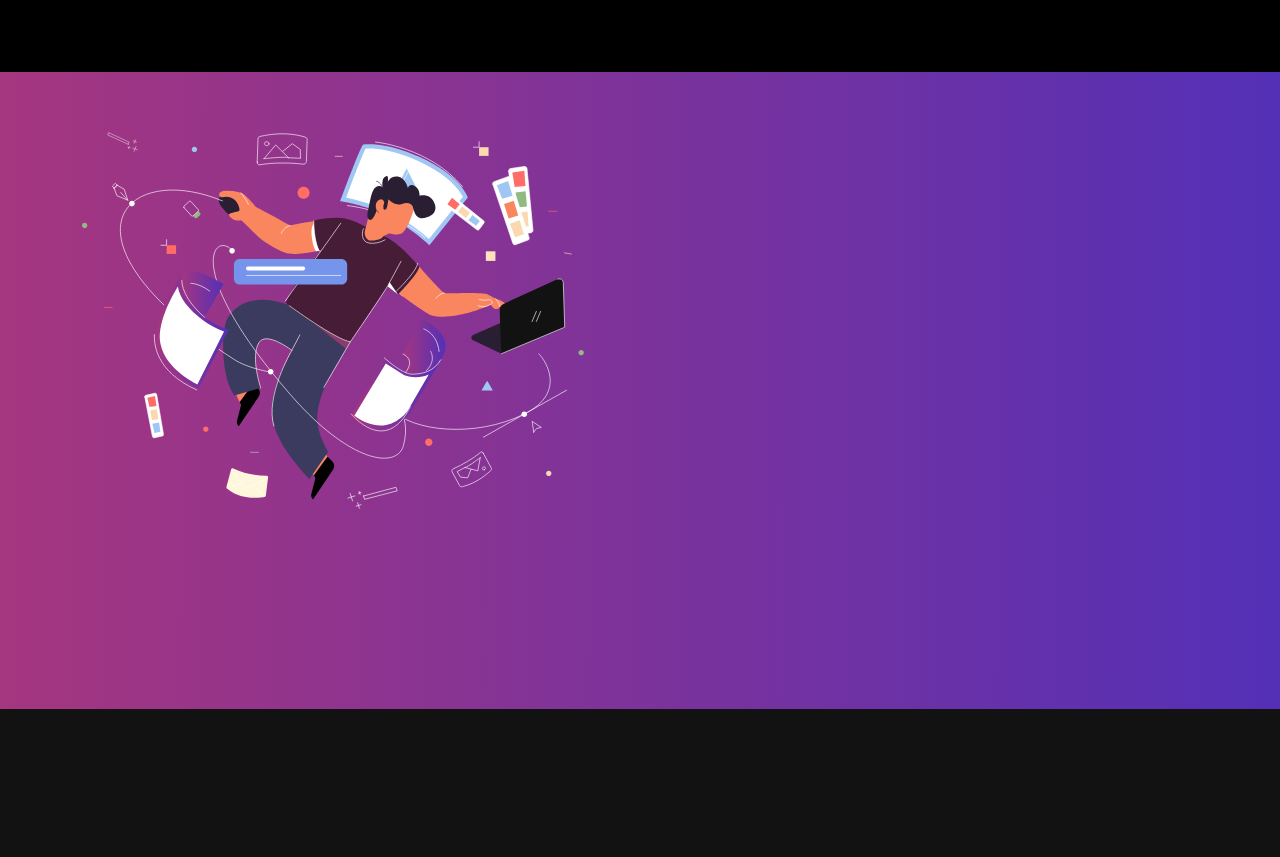
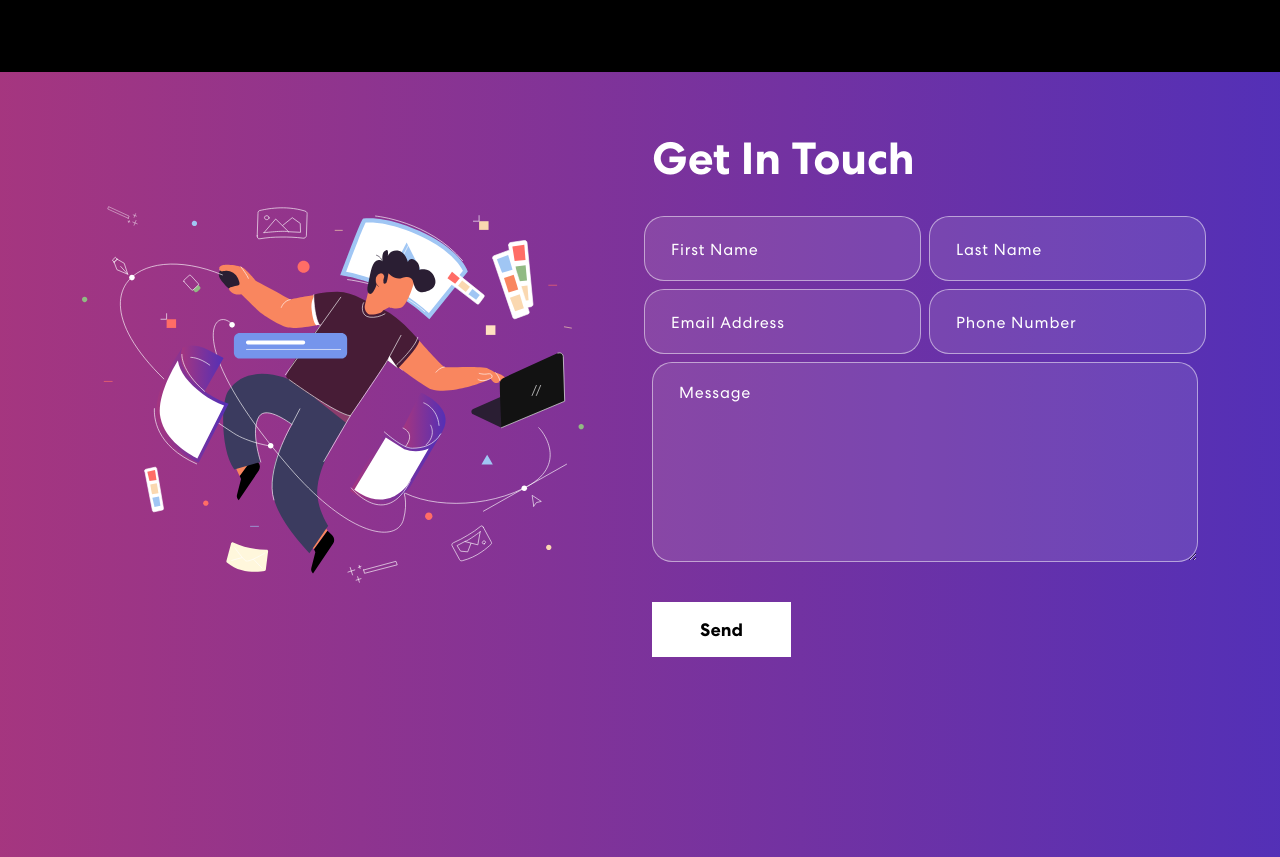
Before and after one commit to Dev-error312/personal-portfolio, a React (Create React App) app: page / in a window 1280 px wide. Shown: the part 2300-3157 px from the top of the page. Before the commit the page ends 3009 px from the top, so only its background shows below. Built offline with nearby package versions, Linux system fonts and the light colour scheme.

Commit message:
Made Contact form

```diff
--- a/package.json
+++ b/package.json
@@ -7,6 +7,9 @@
     "@testing-library/react": "^13.3.0",
     "@testing-library/user-event": "^13.5.0",
     "bootstrap": "^5.2.0",
+    "cors": "^2.8.5",
+    "express": "^4.18.1",
+    "nodemailer": "^6.7.7",
     "react": "^18.2.0",
     "react-bootstrap": "^2.4.0",
     "react-bootstrap-icons": "^1.8.4",
--- a/src/components/Contact.js
+++ b/src/components/Contact.js
@@ -15,6 +15,17 @@ export const Contact = () => {
     const [ buttonText, setButtonText ] = useState('Send')
     const [ status, setStatus ] = useState({})
 
+    const onFormUpdate = (category, value) => {
+        setFormDetails ({
+            ...formDetails,
+            [category]: value
+        })
+    }
+
+    const handleSubmit = () => {
+
+    }
+
     return (
         <section className='contact' id='connect'>
             <Container>
@@ -22,6 +33,60 @@ export const Contact = () => {
                     <Col md={6}>
                         <img src={contactImg} alt='Contact Us' />
                     </Col>
+                    <Col md={6}>
+                        <h2>Get In Touch</h2>
+                        <form onSubmit={handleSubmit}>
+                            <Row>
+                                <Col sm={6} className='px-1'>
+                                    <input
+                                        type='text'
+                                        value={formDetails.firstName}
+                                        placeholder='First Name'
+                                        onChange={(e) => onFormUpdate('firstName', e.target.value)}
+                                    />
+                                </Col>
+                                <Col sm={6} className='px-1'>
+                                    <input
+                                            type='text'
+                                            value={formDetails.lastName}
+                                            placeholder='Last Name'
+                                            onChange={(e) => onFormUpdate('lastName', e.target.value)}
+                                        />
+                                </Col>
+                                <Col sm={6} className='px-1'>
+                                    <input
+                                            type='email'
+                                            value={formDetails.email}
+                                            placeholder='Email Address'
+                                            onChange={(e) => onFormUpdate('email', e.target.value)}
+                                        />
+                                </Col>
+                                <Col sm={6} className='px-1'>
+                                    <input
+                                            type='tel'
+                                            value={formDetails.phone}
+                                            placeholder='Phone Number'
+                                            onChange={(e) => onFormUpdate('phone', e.target.value)}
+                                        />
+                                </Col>
+                                <Col>
+                                    <textarea
+                                        rows='6'
+                                        value={formDetails.message}
+                                        placeholder='Message'
+                                        onChange={(e) => onFormUpdate('message', e.target.value)}
+                                    />
+                                    <button type='submit'><span>{buttonText}</span></button>
+                                </Col>
+                                {
+                                    status.message &&
+                                    <Col>
+                                        <p className={status.sucess === false ? 'danger' : 'sudcess'}>{status.message}</p>
+                                    </Col>
+                                }
+                            </Row>
+                        </form>
+                    </Col>
                 </Row>
             </Container>
         </section>
```
Also changed, not shown: src/server.js (added), 1 other file (tests, documents, lock files or other folders).
